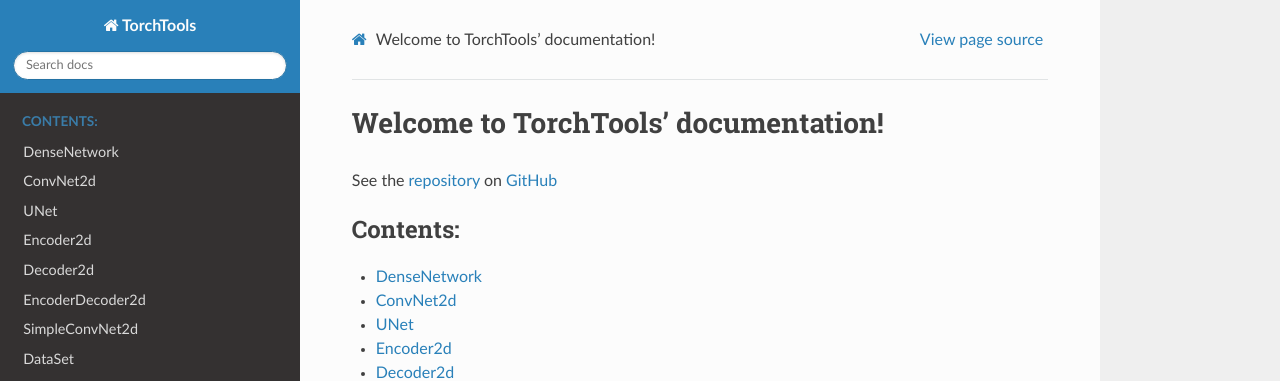
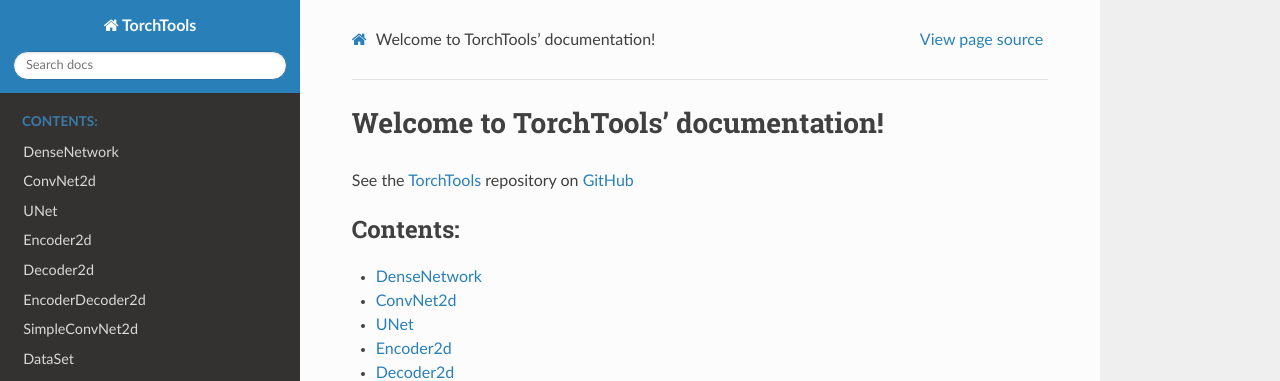
Before and after one commit to jdenholm/TorchTools, a Sphinx documentation site: the page built from docs/index.rst, in a window 1280 px wide. Shown: the top 381 px of the page. Built offline with Sphinx 7.4.7 and the Read the Docs theme 2.0.0, drawn with Linux system fonts in a browser that asks for light colours.

Commit message:
Updated docs

```diff
--- a/docs/_sources/index.rst.txt
+++ b/docs/_sources/index.rst.txt
@@ -6,7 +6,7 @@
 Welcome to TorchTools' documentation!
 ======================================
 
-See the `repository <https://github.com/jdenholm/TorchTools>`_ on `GitHub <https://github.com/>`_
+See the `TorchTools <https://github.com/jdenholm/TorchTools>`_ repository on `GitHub <https://github.com/>`_
 
 
 
--- a/docs/index.html
+++ b/docs/index.html
@@ -159,7 +159,7 @@
 
   <section id="welcome-to-torchtools-documentation">
 <h1>Welcome to TorchTools’ documentation!<a class="headerlink" href="#welcome-to-torchtools-documentation" title="Permalink to this heading">¶</a></h1>
-<p>See the <a class="reference external" href="https://github.com/jdenholm/TorchTools">repository</a> on <a class="reference external" href="https://github.com/">GitHub</a></p>
+<p>See the <a class="reference external" href="https://github.com/jdenholm/TorchTools">TorchTools</a> repository on <a class="reference external" href="https://github.com/">GitHub</a></p>
 <div class="toctree-wrapper compound">
 <p class="caption" role="heading"><span class="caption-text">Contents:</span></p>
 <ul>
--- a/docs/index.rst
+++ b/docs/index.rst
@@ -6,7 +6,7 @@
 Welcome to TorchTools' documentation!
 ======================================
 
-See the `repository <https://github.com/jdenholm/TorchTools>`_ on `GitHub <https://github.com/>`_
+See the `TorchTools <https://github.com/jdenholm/TorchTools>`_ repository on `GitHub <https://github.com/>`_
 
 
 
```
